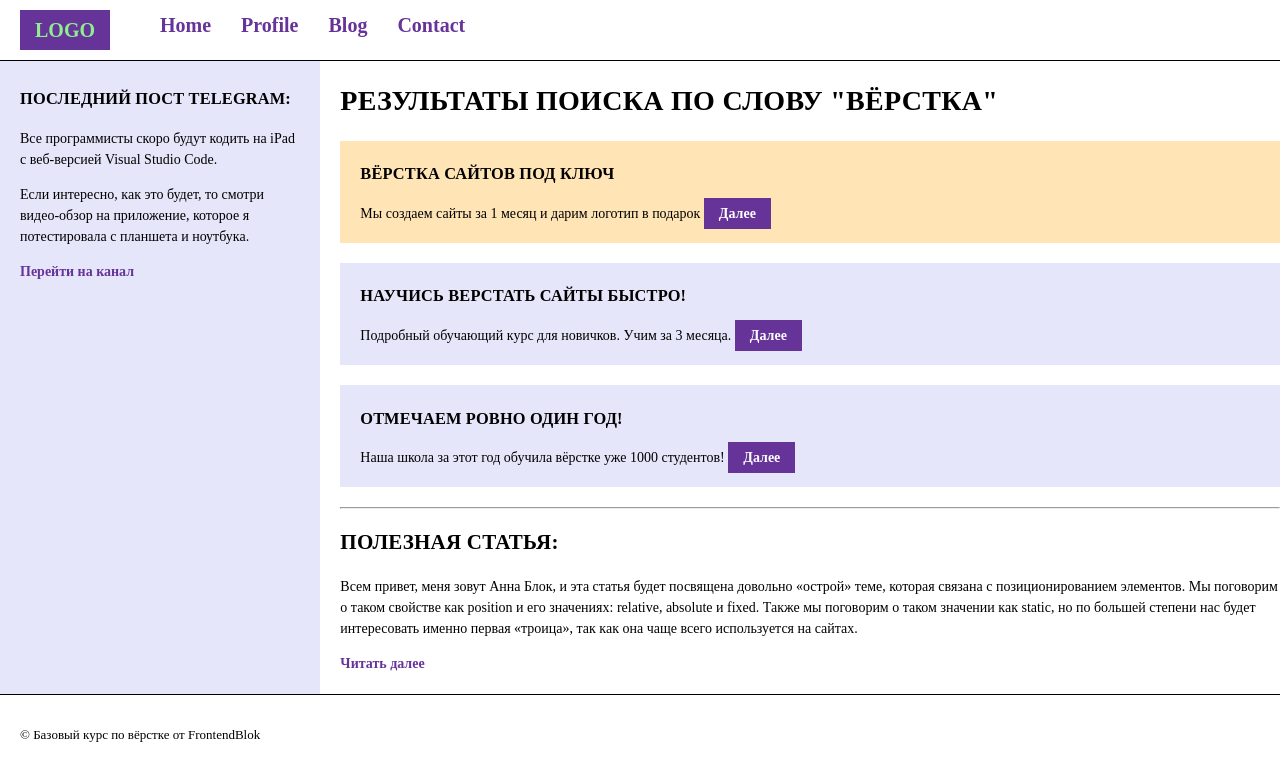
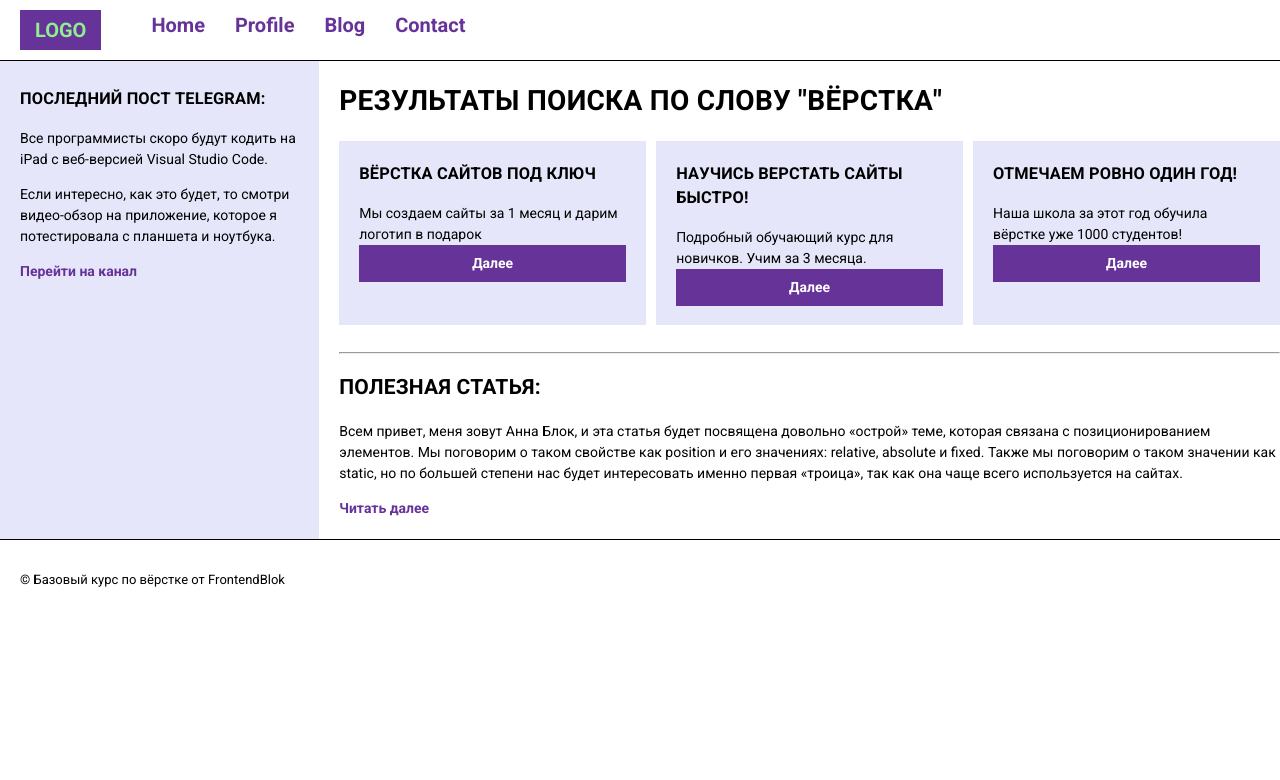
Before and after one commit to AntonRash/FrontendBlok-Module01-Test, a plain HTML site: page semantic.html in a window 1280 px wide. Drawn offline with Linux system fonts and the light colour scheme.

Commit message:
homeork 10

```diff
--- a/css/semantic.css
+++ b/css/semantic.css
@@ -1,5 +1,7 @@
 @import url("https://fonts.googleapis.com/css2?family=Roboto:wght@400;700&display=swap");
-
+* {
+	font-family: Roboto;
+}
 h1,
 h2,
 h3 {
@@ -26,10 +28,11 @@ ul {
 	list-style-type: none;
 	padding-left: 0;
 	margin: 0;
+	gap: 30px;
 }
-ul > li:not(:last-child) {
+/* ul > li:not(:last-child) {
 	margin-right: 30px;
-}
+} */
 .box {
 	display: flex;
 	margin-bottom: 30px;
@@ -76,4 +79,14 @@ div h1 + section {
 	background-color: rebeccapurple;
 	color: white;
 	padding: 8px 15px;
+	display: block;
+	text-align: center;
 }
+
+.results {
+	/* display: flex;
+	gap: 10px; */
+	display: grid;
+	grid-template-columns: repeat(3, 1fr);
+	gap: 10px;
+}
--- a/semantic.html
+++ b/semantic.html
@@ -33,6 +33,7 @@
 			</aside>
 			<div>
 				<h1>Результаты поиска по слову "вёрстка"</h1>
+				<div class="results">
 					<section>
 						<h3>Вёрстка сайтов под ключ</h3>
 						<p>Мы создаем сайты за 1 месяц и дарим логотип в подарок <a class="link" href="#">Далее</a></p>
@@ -45,6 +46,7 @@
 						<h3>Отмечаем ровно один год!</h3>
 						<p>Наша школа за этот год обучила вёрстке уже 1000 студентов! <a class="link" href="#">Далее</a></p>
 					</section>
+				</div>
 				<hr>
 				<h2>Полезная статья:</h2>
 				<article class="post">
```
Lines whose indentation alone changed are shown as unchanged.
